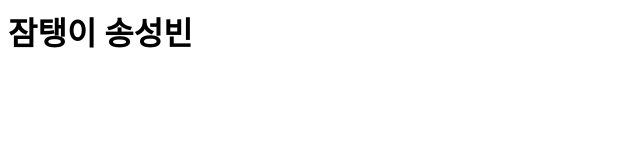
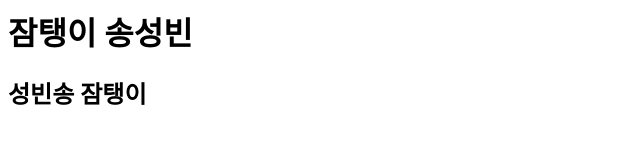
Before and after one commit to dauife/hooome, a plain HTML site: page index.html in a window 1280 px wide. Shown: the whole page, without its empty margins (0-640 px from the left). Drawn offline with Linux system fonts and the light colour scheme.

Commit message:
Update index.html

```diff
--- a/index.html
+++ b/index.html
@@ -2,6 +2,7 @@
   <head>
     <title>송성빈 잠만보</title>
     <h1>잠탱이 송성빈</h1>
+    <h2>성빈송 잠탱이</h2>
   </head>
 
   <body>
```
